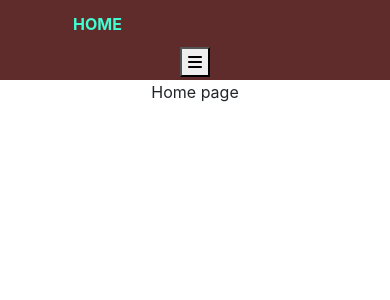
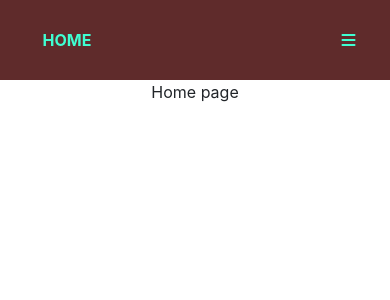
Before and after one commit to Zetnir/PhotoSylvainFrontend, a React (Create React App) app: page / in a window 390 px wide. Shown: the top 300 px of the page. Built offline with nearby package versions, Linux system fonts and the light colour scheme.

Commit message:
fix navbar visual and sidemenu functionnalityà

```diff
--- a/src/App.css
+++ b/src/App.css
@@ -43,8 +43,8 @@
   width: 100%;
   height: 80px;
   position: relative;
-  padding-left: 50px;
-  padding-right: 50px;
+  padding-left: 5%;
+  padding-right: 5%;
   border: 0px;
   background-color: var(--primary-color);
   color: var(--text-color);
@@ -63,6 +63,7 @@ body {
   --primary-color: rgb(95, 43, 43);
   --secondary-color: rgb(102, 10, 10);
   --text-color: rgb(255, 255, 255);
+  --light-dark-color: rgba(0, 0, 0, 0.3);
 }
 
 /* Sidebar Nav Menu */
@@ -87,15 +88,38 @@ body {
   }
 }
 
-.page-header button {
+.page-header .toggle-button {
   z-index: 10;
   cursor: pointer;
   visibility: hidden;
 }
 
 @media (max-width: 820px) {
-  .page-header button {
+  .page-header .toggle-button {
     visibility:visible;
+  }
+}
+
+.menuScreen{
+  position: fixed;
+  width: 0;
+  height: 0;
+  background: var(--light-dark-color);
+  z-index: 8;
+  top:0;
+  left:0;
+}
+
+.menuScreen.showMenu {
+  width: 0;
+  height: 0;
+}
+
+
+@media (max-width: 820px) {
+  .menuScreen.showMenu {
+    width: 100%;
+    height: 100%;
   }
 }
 
@@ -104,7 +128,7 @@ body {
   list-style: none;
   position: fixed;
   top: 0;
-  background: var(--primary-color);;
+  background: var(--primary-color);
   right: 0;
   bottom: 0;
   height: 100vh;
@@ -116,8 +140,15 @@ body {
 }
 
 .menuNav.showMenu {
-  width: 100%;
+  width: 0;
 }
+
+@media (max-width: 820px) {
+  .menuNav.showMenu {
+    width: 100%;
+  }
+}
+
 
 a {
   display: block;
@@ -129,5 +160,11 @@ a {
 }
 
 .menuNav li:first-child {
-  margin-top: 7rem;
+  margin-top: 5rem;
 }
+
+.menuNav li a{
+  text-align: left;
+  padding-left: 30px;
+  padding-bottom: 20px;
+}
--- a/src/components/Navbar.js
+++ b/src/components/Navbar.js
@@ -24,26 +24,31 @@ class Navbar extends Component {
             <nav className="page-header">
                 <div className="container-fluid h-100">
                     <div className="row h-100">
-                        <div className="col-lg-2 col-md-4 col-sm-6">
+                        <div className="h-100 col-lg-2 col-md-6 col-sm-6 col">
                             <div className='d-flex h-100 justify-content-start align-items-center'>
                                 <div className='px-2'><Link to="/">Home</Link></div>
                             </div>
 
                         </div>
 
-                        <div className="col-lg-10 col-md-8 col-sm-6">
+                        <div className="h-100 col-lg-10 col-md-6 col-sm-6 col">
                             <div className='nav-bar d-flex h-100 justify-content-end align-items-center '>
                                 <div className='px-4'><Link to="/work">Work</Link></div>
                                 <div className='px-4'><Link to="/about">About</Link></div>
                                 <div className='px-4'><Link to="/contact">Contact</Link></div>
                             </div>
-                            <div className='nav-menu'>
-                                <button onClick={this.handleToggle}><i class="fa-solid fa-bars"></i></button>
+                            <div className='nav-menu d-flex h-100 justify-content-end align-items-center'>
+                                <a className='toggle-button' hidden={this.state.navbarOpen} onClick={this.handleToggle}><i className="fa-solid fa-bars"></i></a>
+                                <a className={`menuScreen ${this.state.navbarOpen ? " showMenu" : ""}`} onClick={this.handleToggle}></a>
                                 <ul className={`menuNav ${this.state.navbarOpen ? " showMenu" : ""}`}>
-                                    <button onClick={this.handleToggle}><i class="fa-solid fa-chevron-left"></i></button>
-                                    <li className='px-4'><Link to="/work">Work</Link></li>
-                                    <li className='px-4'><Link to="/about">About</Link></li>
-                                    <li className='px-4'><Link to="/contact">Contact</Link></li>
+                                    <div className='p-4'>
+                                        <a className='w-25 d-flex justify-content-start' onClick={this.handleToggle}><i class="fa-solid fa-chevron-left"></i></a>
+                                    </div>
+                                    <div className='h-100'>
+                                        <li className='px-4'><Link to="/work">Work</Link></li>
+                                        <li className='px-4'><Link to="/about">About</Link></li>
+                                        <li className='px-4'><Link to="/contact">Contact</Link></li>
+                                    </div>
                                 </ul>
                             </div>
                         </div>
```
